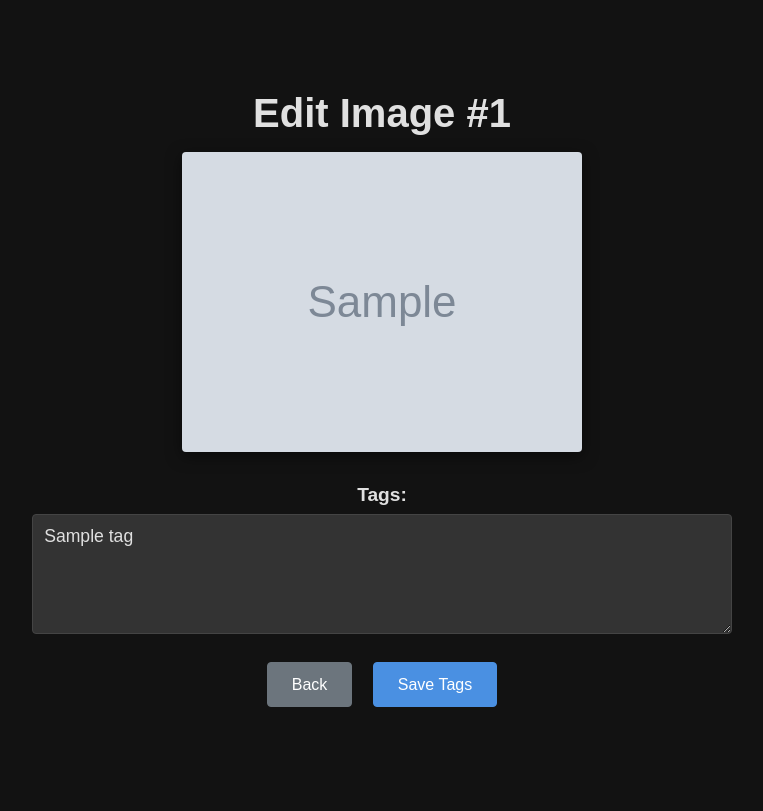
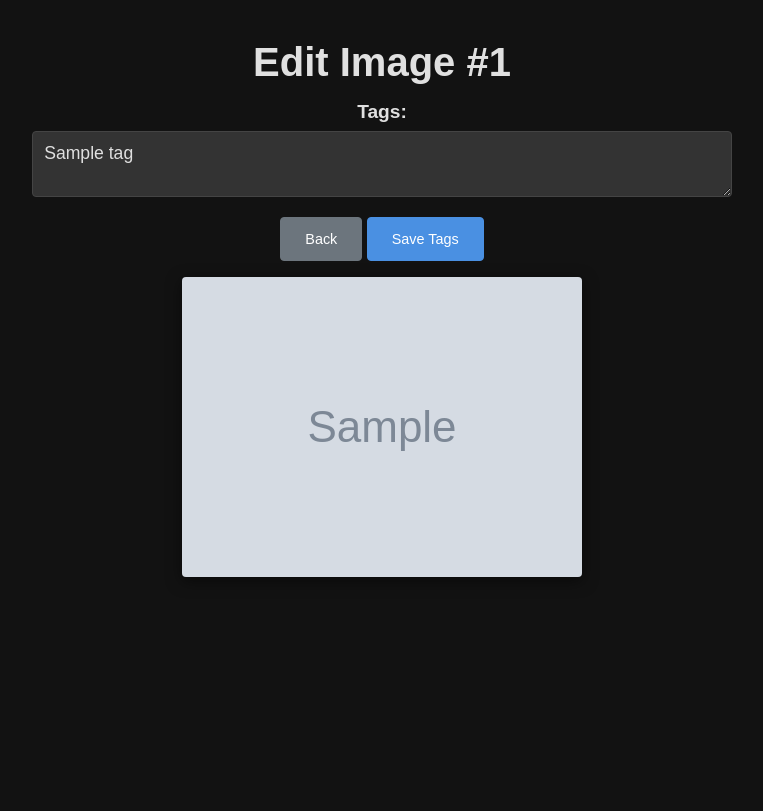
Before and after one commit to Hatrask/local-booru, a FastAPI app: page /image/1 in a window 1280 px wide. Shown: the whole page, without its empty margins (258-1021 px from the left). After the commit the page ends 577 px from the top, so only its background shows below. Run offline with FastAPI, Linux system fonts and the light colour scheme; tables that the repository leaves empty hold one stand-in row (values such as "Sample post"); grey boxes marked "Sample" are stand-in pictures.

Commit message:
style: improve image_detail.html UX

```diff
--- a/static/css/styles.css
+++ b/static/css/styles.css
@@ -381,13 +381,14 @@ form.search-form button:hover {
 
 
 /* --- 3.4 Image Detail Page --- */
-.detail-page-container { max-width: 1200px; margin: 2rem auto; display: flex; flex-direction: column; align-items: center; }
-.detail-page-container .detail-image { max-width: 100%; max-height: 75vh; margin-bottom: 1rem; box-shadow: 0 4px 15px rgba(0, 0, 0, 0.5); border-radius: var(--border-radius); }
+.detail-page-container { max-width: 1200px; margin: 0 auto; display: flex; flex-direction: column; align-items: center; }
+.detail-page-container h1 {margin-top: 0.5rem;}
+.detail-page-container .detail-image { max-width: 100%; max-height: 68vh; box-shadow: 0 4px 15px rgba(0, 0, 0, 0.5); border-radius: var(--border-radius); }
 .detail-page-container .edit-form { width: 100%; max-width: 700px; text-align: center; }
-.detail-page-container .edit-form label { display: block; margin: 1rem 0 0.5rem 0; font-size: 1.2rem; font-weight: bold; }
+.detail-page-container .edit-form label { display: block; margin-bottom: 0.5rem; font-size: 1.2rem; font-weight: bold; }
 .detail-page-container .edit-form textarea {
     width: 100%;
-    min-height: 120px;
+    min-height: 0;
     padding: 0.7rem;
     font-size: 1.1rem;
     font-family: sans-serif;
@@ -399,8 +400,8 @@ form.search-form button:hover {
     resize: vertical;
     border-radius: var(--border-radius);
 }
-.detail-page-container .form-actions { display: inline-block; padding-bottom: 2rem; }
-.detail-page-container .form-actions .action-button { font-size: 1rem; padding: 0.8rem 1.5rem; margin: 0.5rem; }
+.detail-page-container .form-actions { display: inline-block; padding-bottom: 1.0rem; }
+.detail-page-container .form-actions .action-button { font-size: 0.9rem; padding: 0.8rem 1.5rem; }
 .detail-page-container .back-button { background-color: var(--color-neutral); border-color: var(--color-neutral); color: white; }
 .detail-page-container .save-button { background-color: var(--color-accent); border-color: var(--color-accent); color: white; }
 
--- a/templates/image_detail.html
+++ b/templates/image_detail.html
@@ -7,10 +7,7 @@
 </head>
 <body>
     <div class="detail-page-container">
-        <h1>Edit Image #{{ image.id }}</h1>
-
-        <img src="/media/images/{{ image.filename }}" alt="Image {{ image.id }}" class="detail-image">
-
+	    <h1>Edit Image #{{ image.id }}</h1>
         <form class="edit-form" action="/retag/{{ image.id }}" method="post" autocomplete="off">
             <label for="tags">Tags:</label>
             <div class="autocomplete-container">
@@ -27,6 +24,8 @@
                 <button type="submit" class="action-button save-button">Save Tags</button>
             </div>
         </form>
+
+        <img src="/media/images/{{ image.filename }}" alt="Image {{ image.id }}" class="detail-image">
     </div>
 
     <script src="/static/js/autocomplete.js"></script>
```
